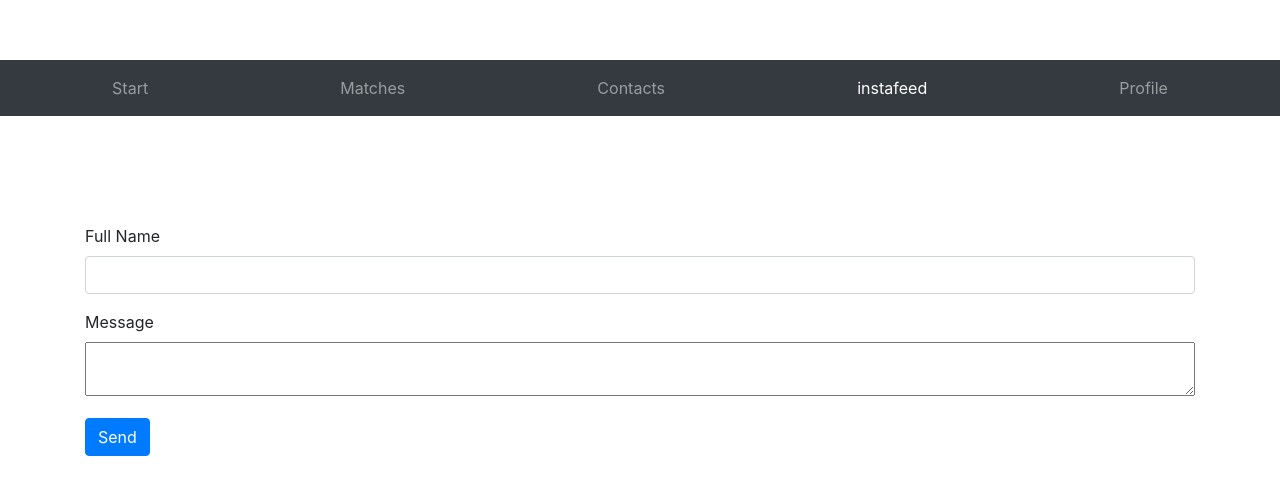
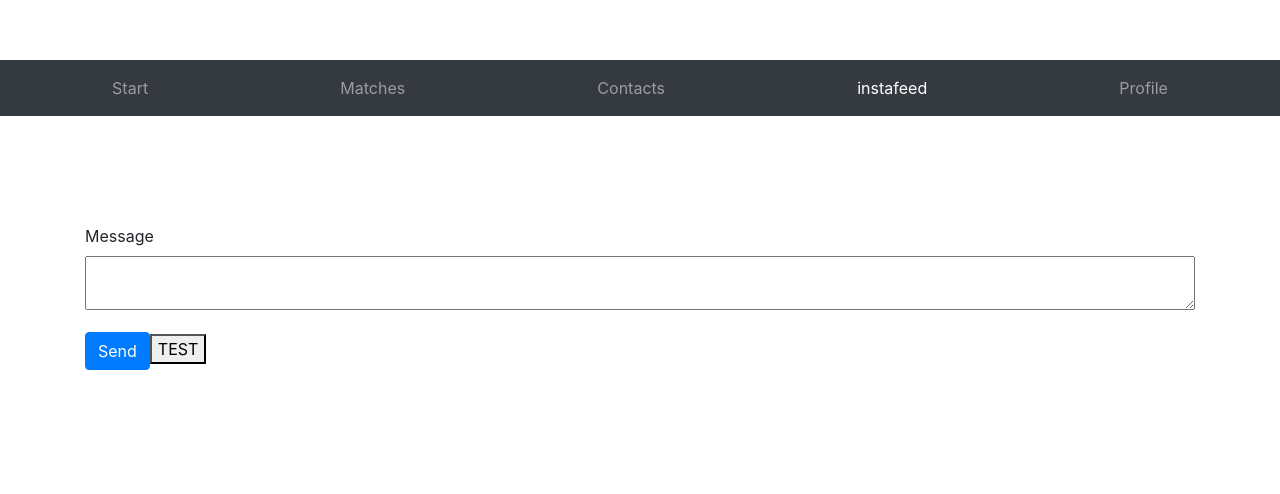
Before and after one commit to GLindeby/brackegym, an Angular app in the folder client/: page /emergency-feed in a window 1280 px wide. Shown: the part 684-1178 px from the top of the page. After the commit the page ends 1114 px from the top, so only its background shows below. Built offline with nearby package versions, Linux system fonts and the light colour scheme; no server answers; a web font is replaced by a local one.

Commit message:
tagit bort alla felmeddelanden

```diff
--- a/client/src/app/emergency-feed/emergency-feed.component.html
+++ b/client/src/app/emergency-feed/emergency-feed.component.html
@@ -10,16 +10,13 @@
   </div>
   <div class = "messagebox">
     <form (submit) = "sendMessage()">
-      <div class = "form-group">
-        <label>Full Name</label>
-        <input type = "text" [(ngModel)] = "fullname" name = "fullname" class = "form-control" required>
-      </div>
+
       <div class = "form-group">
         <label>Message</label>
         <textarea style="width:100%" [(ngModel)]='msg' name = "msg" required></textarea>
       </div>
       <input type = "submit" class="btn btn-primary" value = "Send">
-      <!--<button ng-click="getMessages()">TEST</button>-->
+      <button (click)="getMessages()">TEST</button>
     </form>
   </div>
 </div>
--- a/client/src/app/emergency-feed/emergency-feed.component.ts
+++ b/client/src/app/emergency-feed/emergency-feed.component.ts
@@ -27,17 +27,22 @@ export class EmergencyFeedComponent implements OnInit {
   }
 
   sendMessage(){
-    const newMessage = {
-      fullname: this.fullname,
+    /*const newMessage = {
+      this.fullname = "John Doe",
       msg: this.msg
-    }
-      this.feed.postMessage(newMessage);
-      console.log(newMessage);
+    }*/
+
+      var msg = {fullname:"John Doe",
+      msg: this.msg};
+
+      console.log(msg);
+      this.feed.postMessage(msg);
+      //console.log(newMessage);
   }
 
   getMessages(){
     this.feed.getFeed().subscribe(res => {
-      this.posts = res;
+      this.posts = res as Post [];
       console.log(this.posts);
     });
   }
--- a/client/src/app/match/match.component.ts
+++ b/client/src/app/match/match.component.ts
@@ -22,7 +22,7 @@ export class MatchComponent implements OnInit {
 
   loadMatches(){
     this.profileservice.getMatches("John Larsson").subscribe(res => {
-      this.profiles = res;
+      this.profiles = res as Profile [];
       console.log(this.profiles);
     });
   }
```
Also changed, not shown: client/package.json (line endings or trailing spaces), client/src/app/services/feedservice.service.ts (line endings or trailing spaces).
